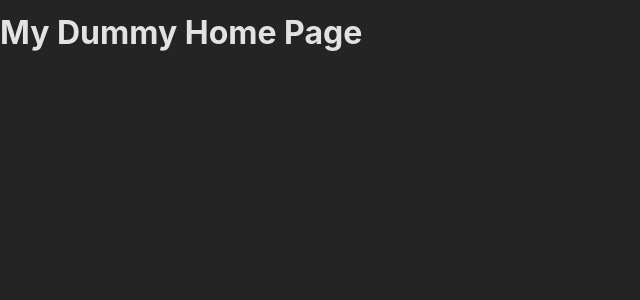
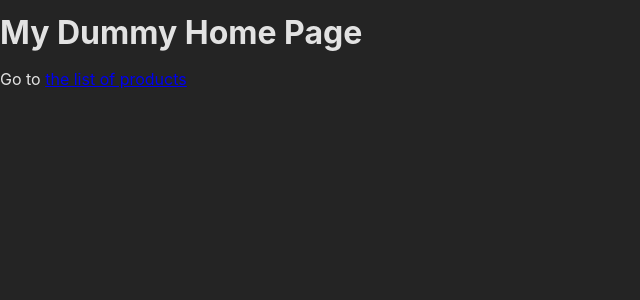
Before and after one commit to Mr-Rajat/21_1-router-dom, a React (Create React App) app: page / in a window 1280 px wide. Shown: the top 300 px of the page, without its empty margins (0-640 px from the left). Built offline with nearby package versions, Linux system fonts and the light colour scheme.

Commit message:
used Link to navigate between pages nxt add navbar

```diff
--- a/src/App.js
+++ b/src/App.js
@@ -1,6 +1,6 @@
 import {
   createBrowserRouter,
-  createRoutesFromElements,
+  // createRoutesFromElements,
   RouterProvider,
   Route
 } from 'react-router-dom';
--- a/src/pages/Home.js
+++ b/src/pages/Home.js
@@ -1,8 +1,12 @@
-import React from 'react'
+import React from 'react';
+import { Link } from 'react-router-dom';
 
 const Home = () => {
   return (
+    <>
     <h1>My Dummy Home Page</h1>
+    <p>Go to <Link to='/products'>the list of products</Link></p>
+    </>
   )
 }
 
--- a/src/pages/Products.js
+++ b/src/pages/Products.js
@@ -1,9 +1,13 @@
-import React from 'react'
+import React from 'react';
+import { Link } from 'react-router-dom';
 
 const Products = () => {
-  return (
-    <h1>Products Page</h1>
-  )
+    return (
+        <>
+            <h1>Products Page</h1>
+            <p>Go to <Link to='/'>Home Page</Link></p>
+        </>
+    )
 }
 
 export default Products
```
